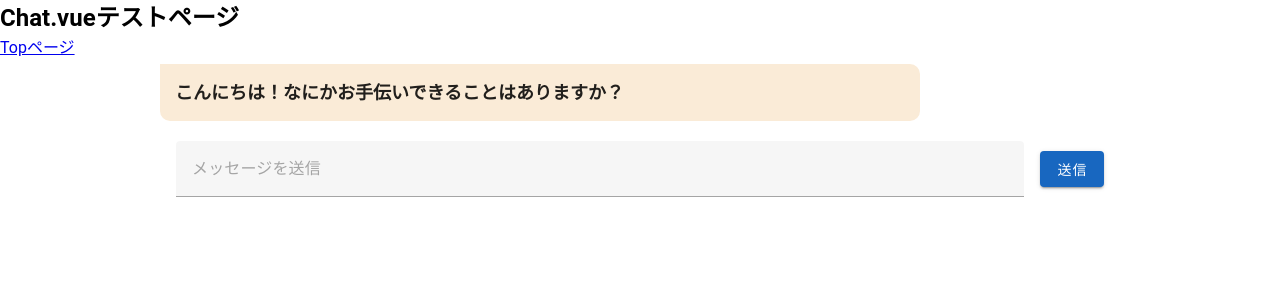
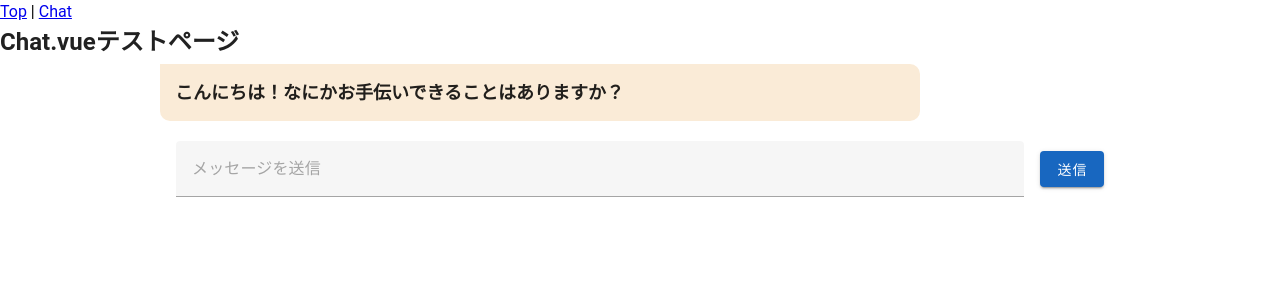
Before and after one commit to Somahc/my-chatbot, a Vue app in the folder my-chatbot/: page /chat in a window 1280 px wide. Shown: the top 300 px of the page. Built offline with nearby package versions, Linux system fonts and the light colour scheme.

Commit message:
Topページ、Chatページに分割

```diff
--- a/my-chatbot/src/App.vue
+++ b/my-chatbot/src/App.vue
@@ -22,36 +22,10 @@ const send_onClick = async () => {
 </script>
 
 <template>
+  <nav>
+    <router-link to="/">Top</router-link>  | <router-link to="/chat">Chat</router-link>
+  </nav>
   <router-view />
-  <v-app>
-    <div class="chatContainer">
-      <div v-for="message in messageHistory" class="messageBox">
-        <div v-if="message.role == 'assistant'" class="aiMessage">
-          {{ message.content }}
-        </div>
-        <div v-if="message.role == 'user'" class="userMessage">
-          {{ message.content }}
-        </div>
-      </div>
-      <v-form>
-      <v-container>
-        <v-row>
-          <v-col>
-            <v-text-field
-              v-model="message"
-              type="text"
-              placeholder="メッセージを送信"
-            >
-              <template v-slot:append>
-                <v-btn color="primary" @click="send_onClick">送信</v-btn>
-              </template>
-            </v-text-field>
-          </v-col>
-        </v-row>
-      </v-container>
-    </v-form>
-    </div>
-  </v-app>
 </template>
 
 <style>
--- a/my-chatbot/src/pages/Chat.vue
+++ b/my-chatbot/src/pages/Chat.vue
@@ -1,8 +1,91 @@
+<script setup>
+import { processExpression } from '@vue/compiler-core';
+import { ref } from 'vue'
+import { getResponse } from '../components/getResponse';
+import makePrompt from '../components/makePrompt'
+
+const message = ref("");
+const messageHistory = ref([]);
+
+//初期メッセージ
+messageHistory.value.push(makePrompt('assistant', 'こんにちは！なにかお手伝いできることはありますか？'));
+
+//送信ボタンクリック時
+const send_onClick = async () => {
+  const prompt = makePrompt('user', message.value);
+  messageHistory.value.push(prompt);
+  const response = await getResponse(prompt);
+  message.value = '';
+  messageHistory.value.push(response);
+}
+
+</script>
+
 <template>
-    <div>
-        <h2>
-        Chat.vueテストページ
-        </h2>
-        <router-link to="/">Topページ</router-link>
-    </div>
+    <v-app>
+        <div>
+            <h2>
+                Chat.vueテストページ
+            </h2>
+        </div>
+        <div class="chatContainer">
+            <div v-for="message in messageHistory" class="messageBox">
+                <div v-if="message.role == 'assistant'" class="aiMessage">
+                    {{ message.content }}
+                </div>
+                <div v-if="message.role == 'user'" class="userMessage">
+                    {{ message.content }}
+                </div>
+            </div>
+            <v-form>
+                <v-container>
+                    <v-row>
+                        <v-col>
+                            <v-text-field
+                            v-model="message"
+                            type="text"
+                            placeholder="メッセージを送信"
+                            >
+                                <template v-slot:append>
+                                    <v-btn color="primary" @click="send_onClick">送信</v-btn>
+                                </template>
+                            </v-text-field>
+                        </v-col>
+                    </v-row>
+                </v-container>
+            </v-form>
+        </div>
+    </v-app>
 </template>
+
+<style>
+.aiMessage{
+  border-radius: 0px 10px 10px 10px;
+  background-color: antiquewhite;
+  margin-right: 200px;
+  padding: 15px;
+  font-size: large;
+  font-weight: 700;
+
+}
+
+.userMessage{
+  border-radius: 10px 0px 10px 10px;
+  background-color: aquamarine;
+  text-align: right;
+  margin-left: 200px;
+  padding: 15px 15px 15px 15px;
+  font-size: large;
+  font-weight: 700;
+}
+
+.chatContainer{
+  width: 75%;
+  margin: 0 auto;
+}
+
+.messageBox{
+  padding-top: 4px;
+  padding-bottom: 4px;
+}
+</style>
--- a/my-chatbot/src/pages/Top.vue
+++ b/my-chatbot/src/pages/Top.vue
@@ -1,8 +1,7 @@
 <template>
     <div>
         <h2>
-        Topページのテスト
+            Topページのテスト
         </h2>
-        <router-link to="/chat">chatページへ</router-link>
     </div>
 </template>
```
